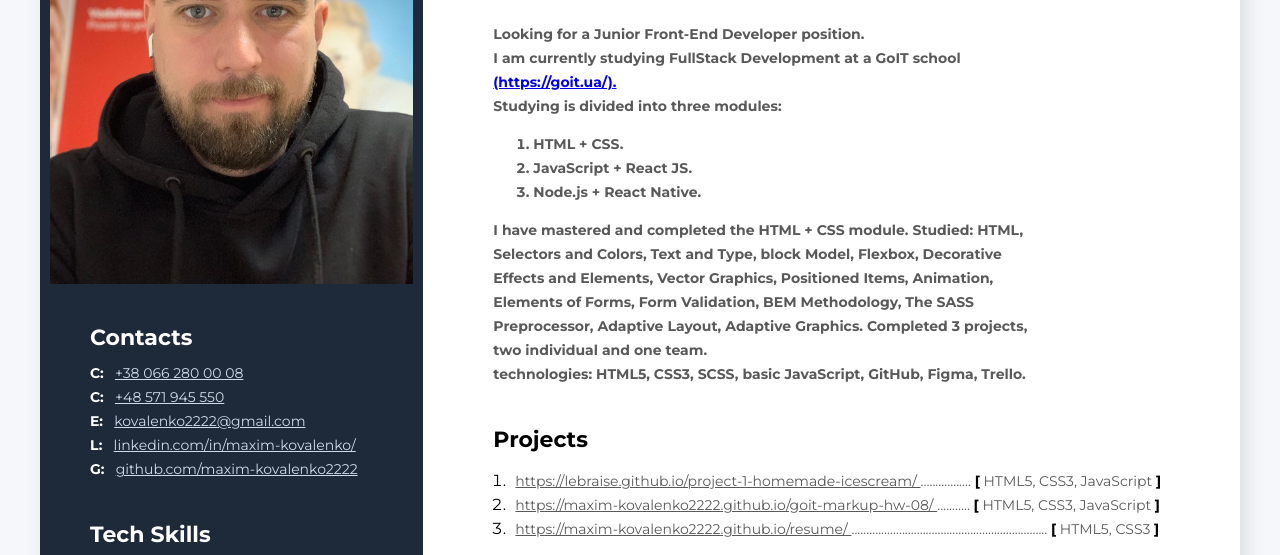
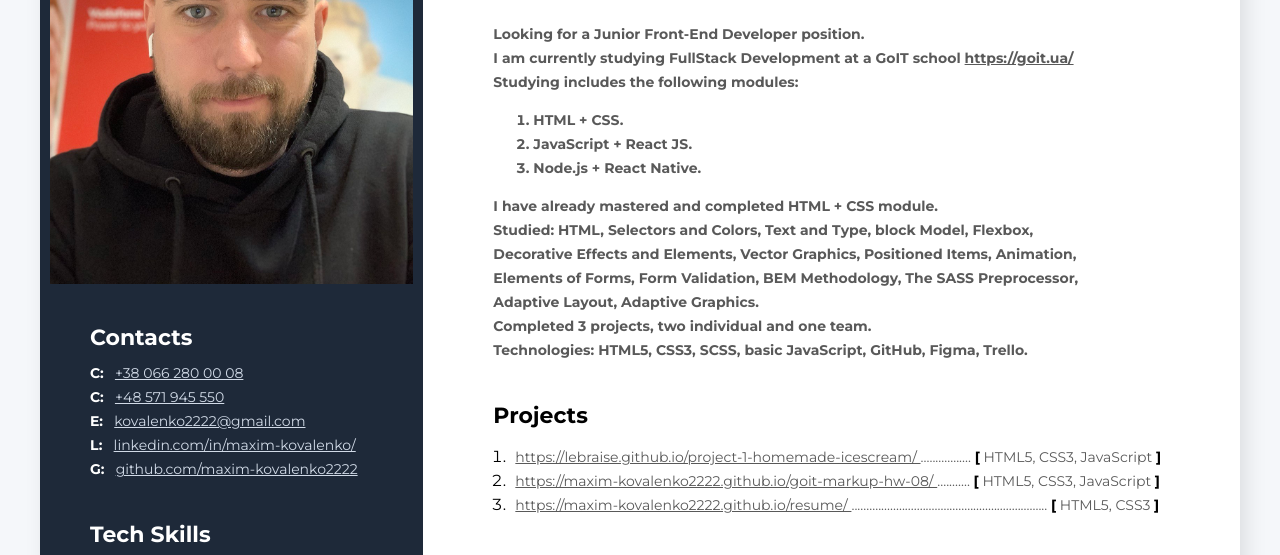
Before and after one commit to maxim-kovalenko2222/resume, a plain HTML site: page index.html in a window 1280 px wide. Shown: the part 215-770 px from the top of the page. Drawn offline with nearby package versions, Linux system fonts and the light colour scheme.

Commit message:
fix styles

```diff
--- a/css/style.css
+++ b/css/style.css
@@ -69,10 +69,14 @@ ul {
 }
 
 .about-me-description {
-  width: 550px;
+  width: 600px;
   font-weight: 700;
   font-size: 14px;
   line-height: 24px;
+  color: #595959;
+}
+
+.about-me-school-link {
   color: #595959;
 }
 
--- a/index.html
+++ b/index.html
@@ -26,9 +26,9 @@
 
           <div class="about-me-description">
               <div>Looking for a Junior Front-End Developer position.</div>
-              <div>I am currently studying FullStack Development at a GoIT school <a href="https://goit.ua/" target="_blank">(https://goit.ua/).</a> </div>
+              <div>I am currently studying FullStack Development at a GoIT school <a href="https://goit.ua/" class="about-me-school-link" target="_blank">https://goit.ua/</a> </div>
               <div>
-                Studying is divided into three modules:
+                Studying includes the following modules:
             </div>
             <ol>
               <li>HTML + CSS.</li>
@@ -36,9 +36,13 @@
               <li>Node.js + React Native.</li>
             </ol>
 
-            <div>I have mastered and completed the HTML + CSS module. Studied: HTML, Selectors and Colors, Text and Type, block Model, Flexbox, Decorative Effects and Elements, Vector Graphics, Positioned Items, Animation, Elements of Forms, Form Validation, BEM Methodology, The SASS Preprocessor, Adaptive Layout, Adaptive Graphics.  Completed 3 projects, two individual and one team.</div>
+            <div>I have already mastered and completed HTML + CSS module.</div>
+              <div>Studied: HTML, Selectors and Colors, Text and Type, block Model, Flexbox, Decorative Effects and Elements, Vector
+              Graphics, Positioned Items, Animation, Elements of Forms, Form Validation, BEM Methodology, The SASS Preprocessor,
+              Adaptive Layout, Adaptive Graphics.</div>
+            <div>Completed 3 projects, two individual and one team.</div>
 
-            <div>technologies: HTML5, CSS3, SCSS, basic JavaScript, GitHub, Figma, Trello.</div>
+            <div>Technologies: HTML5, CSS3, SCSS, basic JavaScript, GitHub, Figma, Trello.</div>
 
           </div>
         </div>
```
